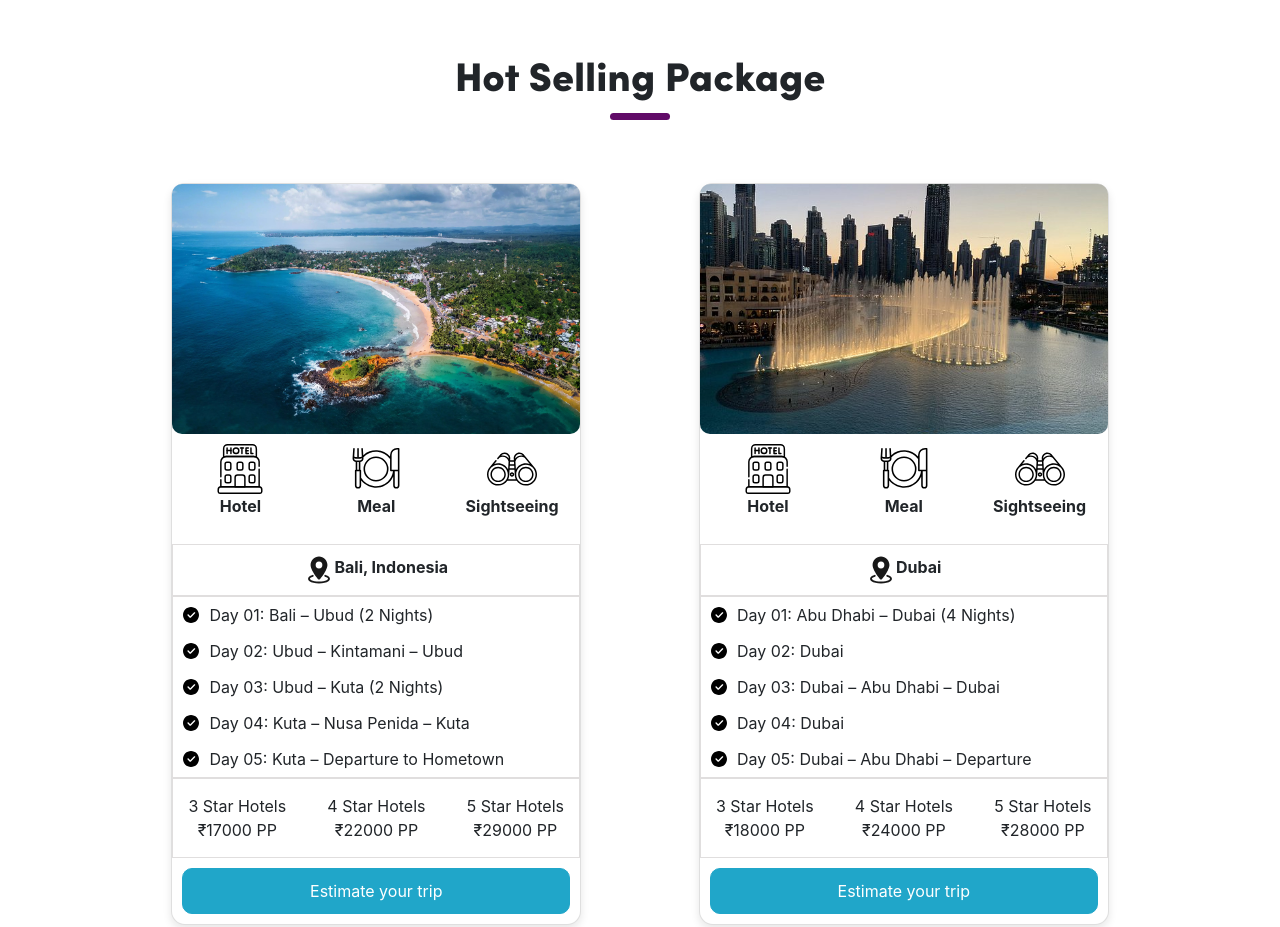
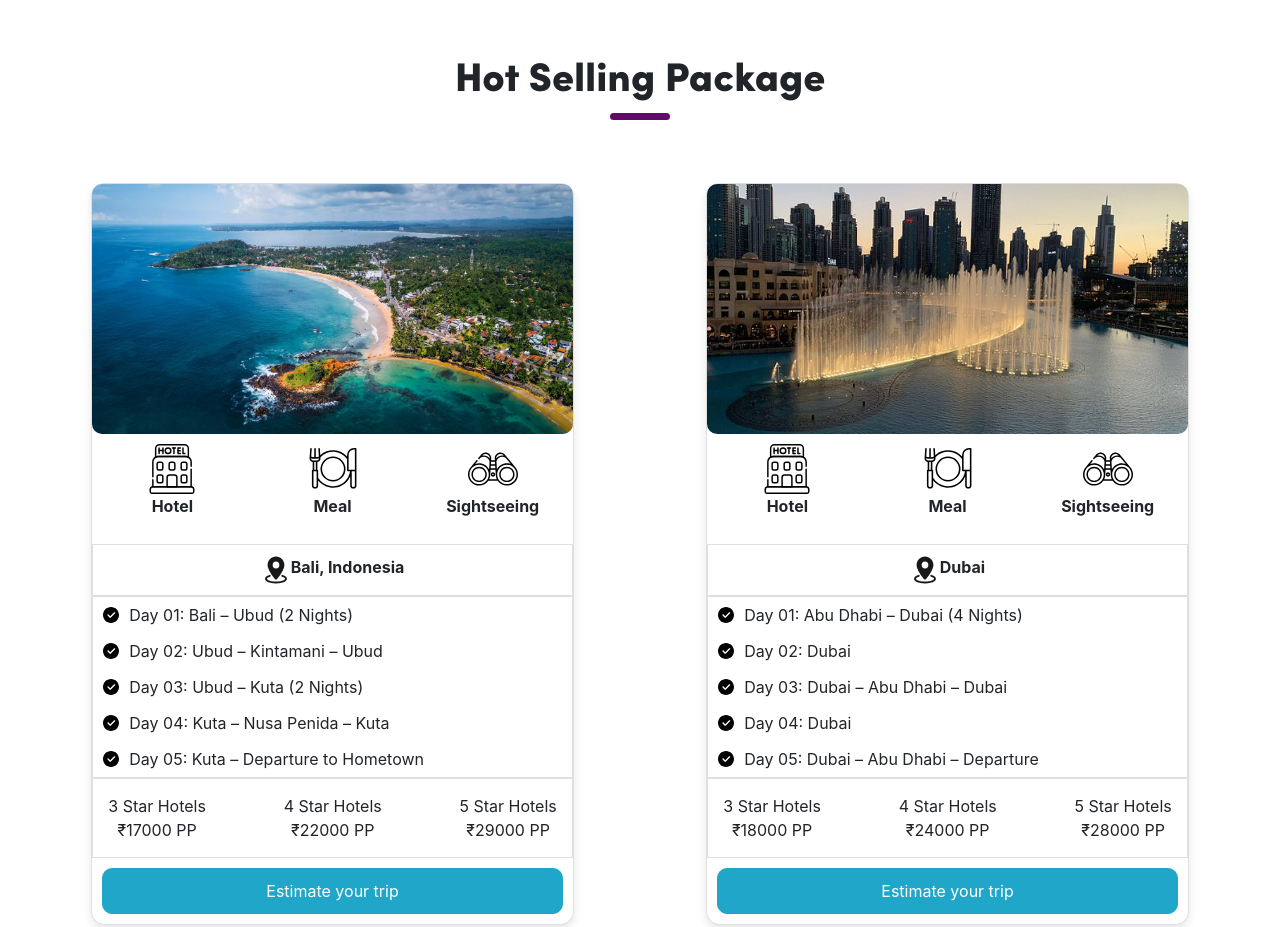
Before and after one commit to delonixservices/holidays, a plain HTML site: page index.html in a window 1280 px wide. Shown: the part 860-1787 px from the top of the page. Drawn offline with nearby package versions, Linux system fonts and the light colour scheme; files whose address does not match are found by name.

Commit message:
little changes

```diff
--- a/index.html
+++ b/index.html
@@ -222,8 +222,8 @@
     .cards-row{
       display: flex !important;
       justify-content: space-around !important;
-      padding-left: 9% !important;
-      padding-right: 9% !important;
+      padding-left: 2% !important;
+      padding-right: 2% !important;
       padding-top: 30px !important;
 
     }
```
